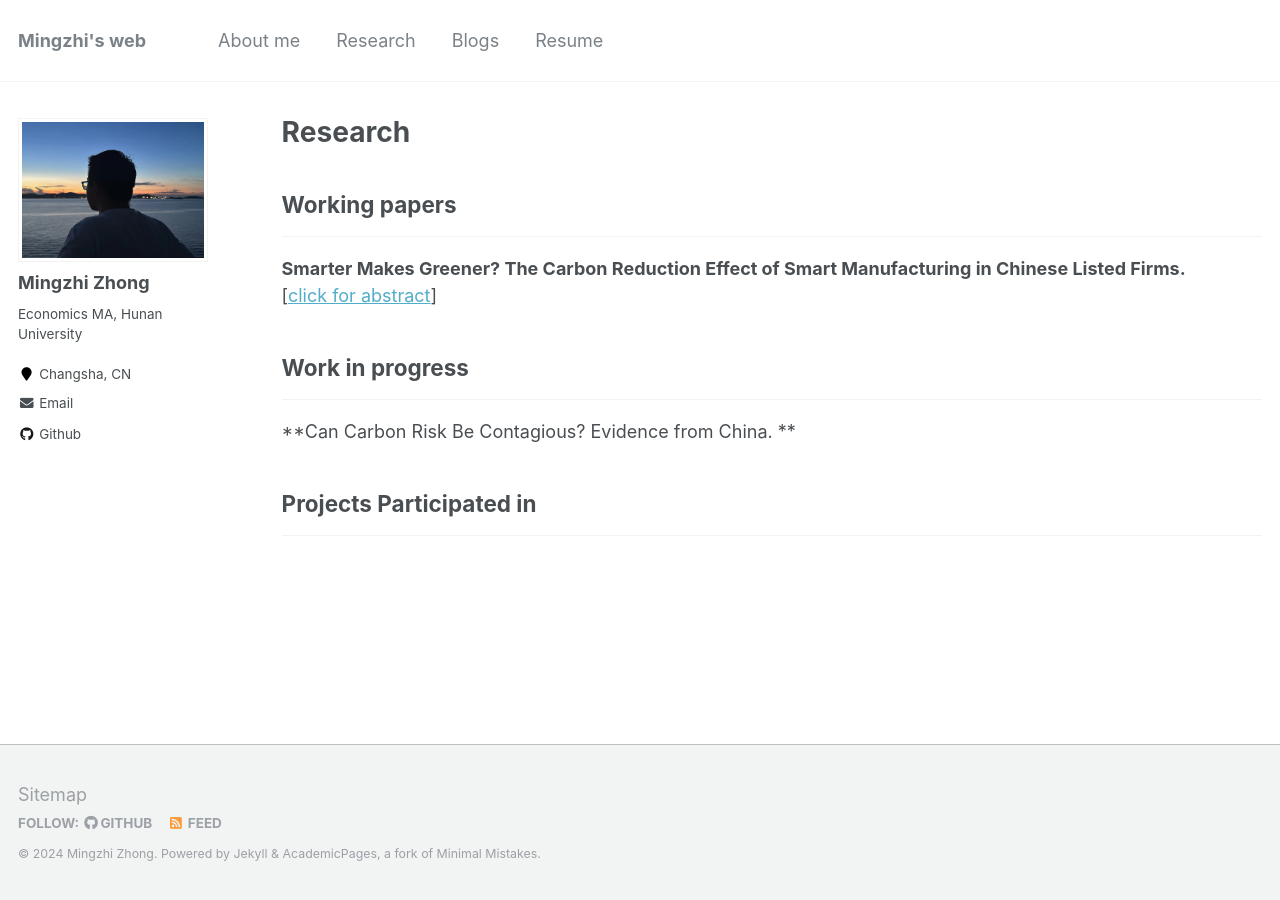
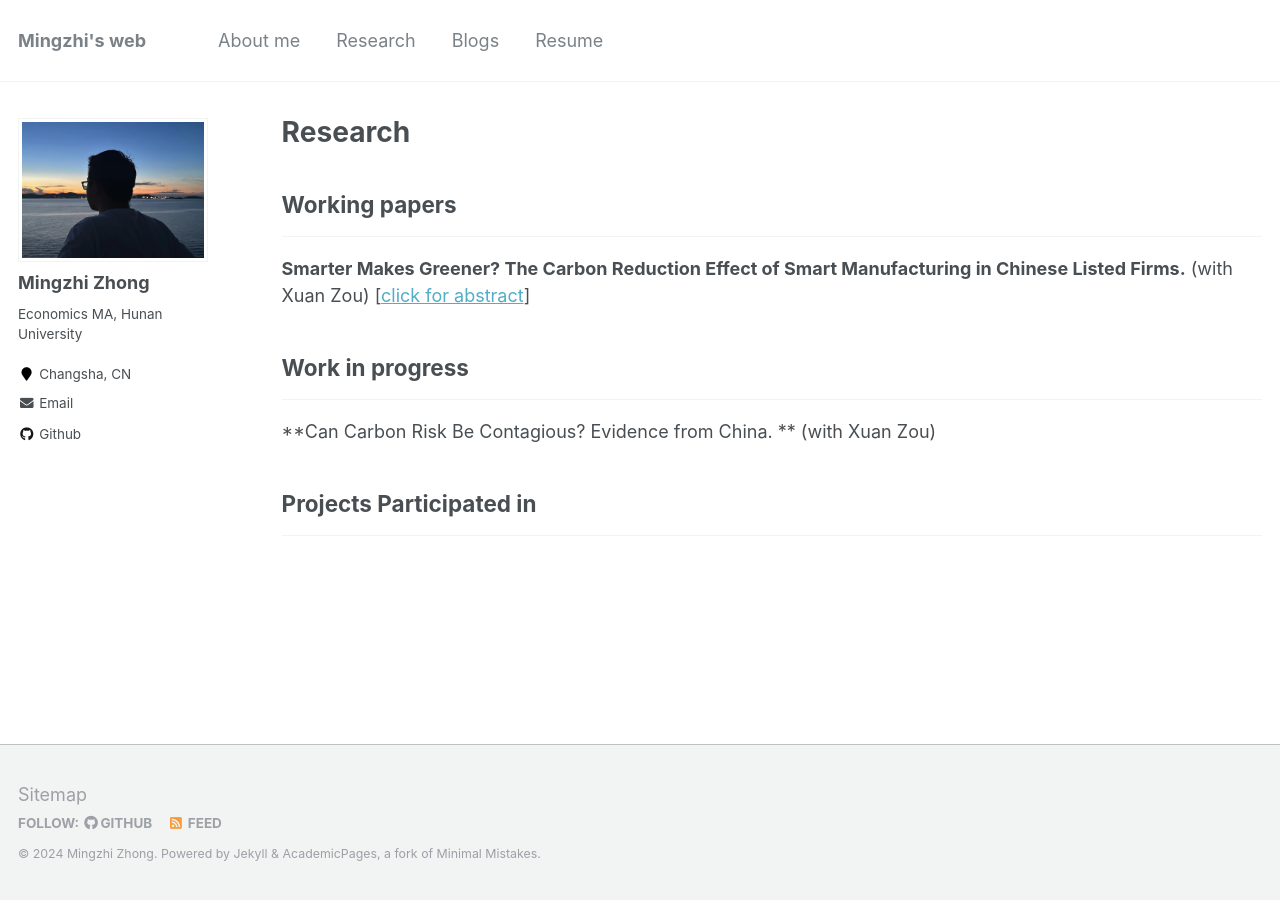
Before and after one commit to mingzhi361/mingzhi361.github.io, a Jekyll site: the page built from _pages/research.md, in a window 1280 px wide. Built offline with Jekyll 4.4.1, drawn with Linux system fonts in a browser that asks for light colours.

Commit message:
Update research.md

```diff
--- a/_pages/research.md
+++ b/_pages/research.md
@@ -8,7 +8,7 @@
 ## Working papers
 ---
 
-**Smarter Makes Greener? The Carbon Reduction Effect of Smart Manufacturing in Chinese Listed Firms.**
+**Smarter Makes Greener? The Carbon Reduction Effect of Smart Manufacturing in Chinese Listed Firms.** (with Xuan Zou)
 [<a href="#/" onclick="visib('RevPref')">click for abstract</a>]
 
 <div id="RevPref" style="display: none; text-align: justify; line-height: 1.2">
@@ -34,13 +34,13 @@
 ## Work in progress
 ---
 
-**Can Carbon Risk Be Contagious? Evidence from China. **
-
-
+**Can Carbon Risk Be Contagious? Evidence from China. ** (with Xuan Zou)
 
 
 ## Projects Participated in
 ---
+
+
 
 
 
```
